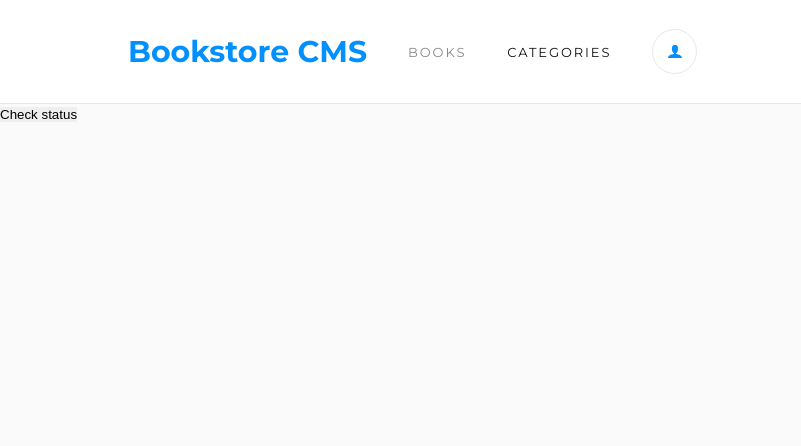
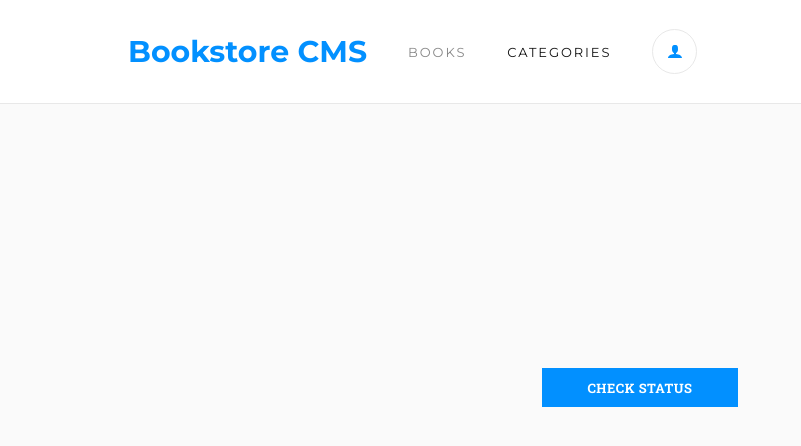
Before and after one commit to alexmedinasf/bookstore, a React (Create React App) app: page /categories in a window 1280 px wide. Shown: the top 446 px of the page, without its empty margins (0-801 px from the left). Built offline with nearby package versions, Linux system fonts and the light colour scheme; no server answers.

Commit message:
Styled categories and addBook

```diff
--- a/src/App.css
+++ b/src/App.css
@@ -43,6 +43,46 @@ body {
 
 ul {
   list-style: none;
+}
+
+#add-book {
+  margin-top: 1.188em;
+  display: flex;
+  gap: 2.125em;
+}
+
+#add-book > * {
+  padding: 0.813em 1.063em;
+  font-family: var(--font-sans);
+}
+
+#add-book input {
+  border: 1px solid var(--color-border);
+  letter-spacing: -0.15px;
+}
+
+#add-book input::placeholder {
+  color: var(--color-placeholder);
+}
+
+#submit-book {
+  background-color: var(--color-accent);
+  color: var(--color-white);
+  text-transform: uppercase;
+  font-family: var(--font-serif);
+  font-size: 0.813rem;
+  letter-spacing: 0.5px;
+  font-weight: bold;
+  width: 11.5em;
+  max-width: 100%;
+}
+
+#title-input {
+  flex-grow: 2;
+}
+
+#author-input {
+  flex-grow: 1;
 }
 
 .logo {
@@ -179,3 +219,41 @@ ul {
   letter-spacing: 0.5px;
   margin-top: 1.438em;
 }
+
+.addBook {
+  width: 80%;
+  margin: 2.5em auto;
+  border-top: 1px solid var(--color-border);
+  padding: 1.813em 0;
+}
+
+.addBook h2 {
+  font-size: 1.25rem;
+  text-transform: uppercase;
+  font-weight: bold;
+  color: #888;
+  letter-spacing: -0.18px;
+}
+
+.checkStatus {
+  background-color: var(--color-accent);
+  color: var(--color-white);
+  text-transform: uppercase;
+  font-family: var(--font-serif);
+  font-size: 0.813rem;
+  letter-spacing: 0.5px;
+  padding: 0.813em;
+  font-weight: bold;
+  width: 15em;
+  max-width: 100%;
+}
+
+.categories {
+  display: flex;
+  flex-direction: column;
+  gap: 2em;
+  width: 100vw;
+  height: 75vh;
+  align-items: center;
+  justify-content: center;
+}
--- a/src/components/AddBook.js
+++ b/src/components/AddBook.js
@@ -33,12 +33,13 @@ const AddBook = () => {
 
   return (
     <div className="addBook">
+      <h2>Add New Book</h2>
       <form id="add-book" onSubmit={handleSubmit}>
       <input name="title" id="title-input" type="text" placeholder="Book Title" />
         <input name="author" id="author-input" type="text" placeholder="Author" />
         <button type="submit" id="submit-book">Add Book</button>
-        <div id="alert" />
       </form>
+      <div id="alert" />
     </div>
   );
 };
--- a/src/components/Categories.js
+++ b/src/components/Categories.js
@@ -8,11 +8,11 @@ const Categories = () => {
   const handleCheck = () => {
     dispatch(checkStatus());
   };
-  const button = <button type="button" onClick={handleCheck}>Check status</button>;
+  const button = <button className="checkStatus" type="button" onClick={handleCheck}>Check status</button>;
   return (
-    <div>
+    <div className="categories">
       {button}
-      <div>{categories}</div>
+      <h2>{categories}</h2>
     </div>
   );
 };
```
